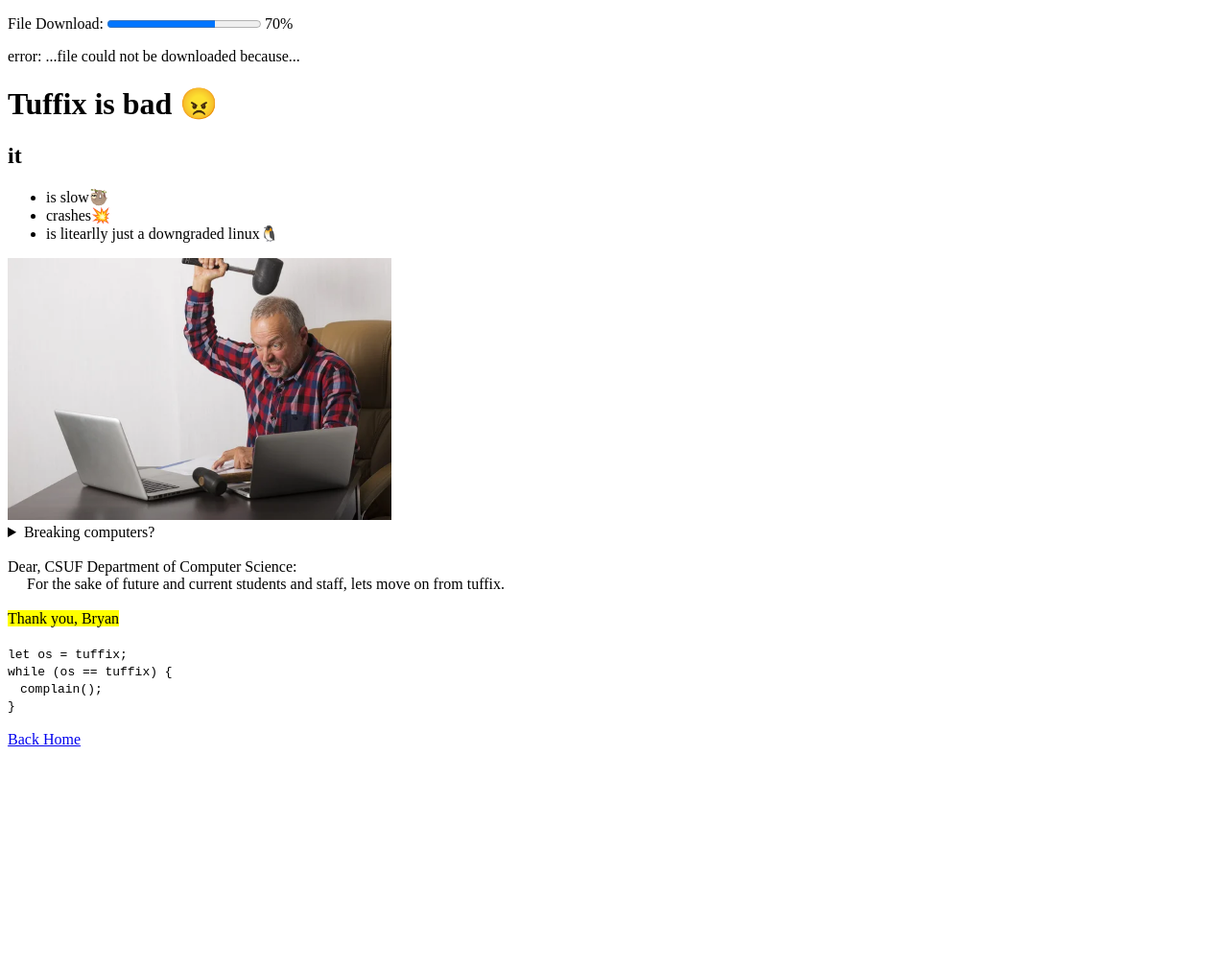
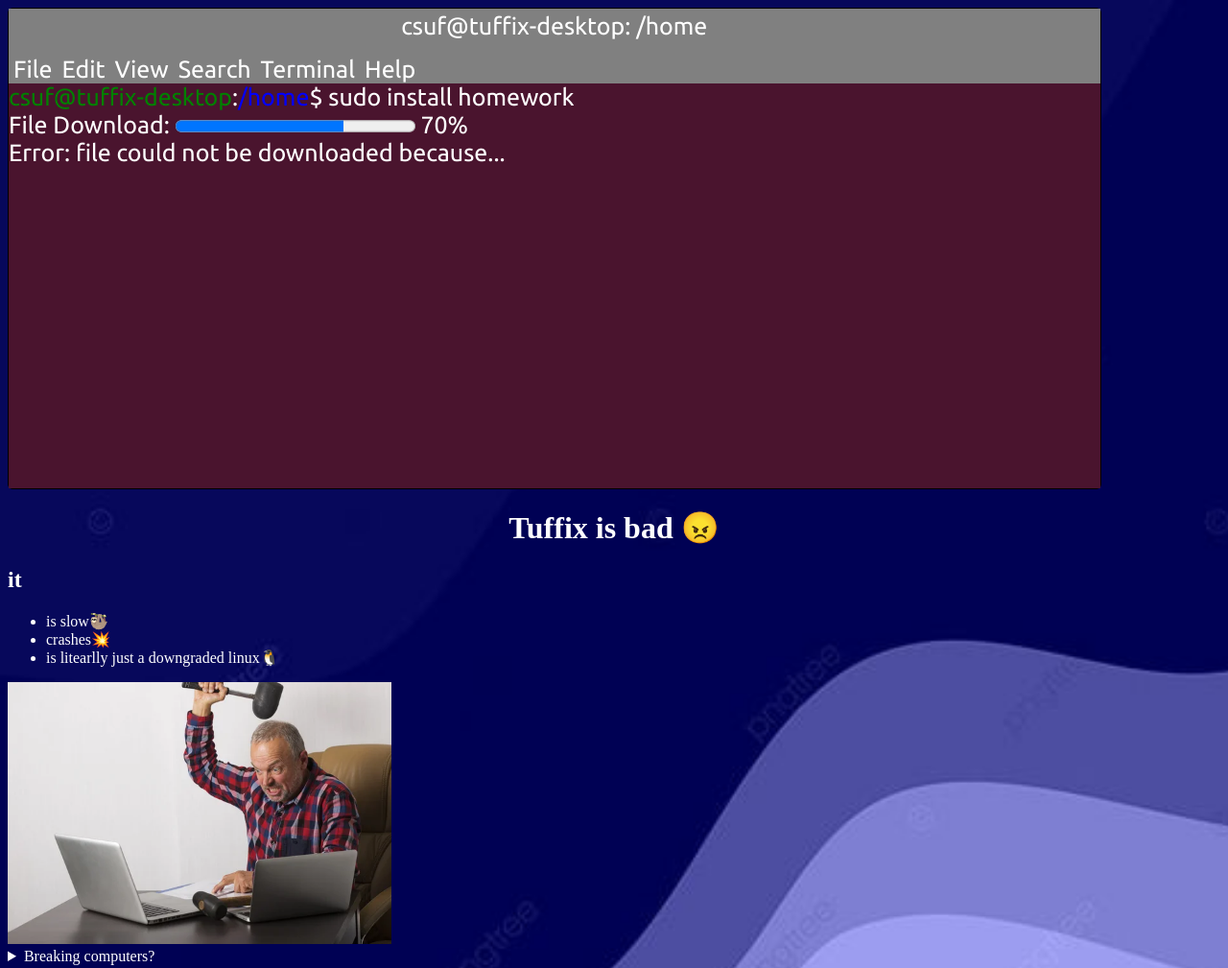
Before and after one commit to Pherbear/Front-End, a plain HTML site: page tuffix.html in a window 1280 px wide. Shown: the top 1009 px of the page at 96% size. Before the commit the page ends 800 px from the top, so only its background shows below. Drawn offline with Linux system fonts and the light colour scheme.

Commit message:
added many more styles

```diff
--- /dev/null
+++ b/style/embed.css
@@ -0,0 +1,3 @@
+body{
+    color: white;
+}
--- a/style/styles.css
+++ b/style/styles.css
@@ -1,6 +1,6 @@
-*{
-
+body {
+    background-image: url("../images/background.jpg");
+    background-repeat: no-repeat;
+    background-size: cover;
+    color: white;
 }
-ul{
-
-}
--- /dev/null
+++ b/style/tuffix.css
@@ -0,0 +1,118 @@
+.download{
+    position: relative;
+    width: max-content;
+    display: flex;
+    flex-wrap: wrap;
+}
+
+.console{
+    font-family: Ubuntu, "times new roman", times, roman, serif;
+    width: 90%;
+    height: 500px;
+    border: 1px solid black;
+    border-radius: 5px;
+    font-size: 25px;
+    display: flex;
+    flex-flow: column;
+}
+p{
+    margin-block-start: 0;
+    margin-block-end: 0;
+}
+.console .top-bar{
+    background: grey;
+}
+.console .top-bar .title{
+    text-align: center;
+    padding-top: 4px;
+    padding-bottom: 16px;
+}
+.console .top-bar .options ul{
+    margin: 0;
+    padding: 0;
+    list-style: none;
+    height: 15px;
+}
+.console .top-bar .options li{
+    display: block;
+    position: relative;
+    float: left;
+    width: fit-content;
+    padding-left: 5px;
+    padding-right: 5px;
+    text-align: center;
+}
+.console .top-bar .options li:hover{
+    background: rgb(216, 207, 207);
+    color: white;
+}
+.console .text{
+    background: rgb(74, 20, 46);
+    color: white;
+    display: flex;
+    flex-direction: column;
+    align-content: stretch;
+    height: 100%;
+}
+.console .text .bash{
+    display: flex;
+    flex-direction: row;
+}
+.console .text .bash .user{
+    color: green;
+}
+.console .text .bash .dir{
+    color: blue;
+}
+.console .text .output{
+    display: flex;
+    flex-direction: row;
+    justify-content: flex-start;
+    gap: 5px;
+}
+@keyframes flash {
+    0%{background: none;}
+    49%{background: none;}
+    50%{background: white;}
+    100%{background: white;}
+}
+
+.console .text .output .block{
+    animation: flash 1s infinite;
+    position: relative;
+    background: white;
+    width: 10px;
+    top: 5%;
+    height: 95%;
+}
+.bad{
+    position: relative;
+    text-align: center;
+    transition: 0.5s;
+}
+.bad:hover{
+    animation: spin 2s;
+}
+
+@keyframes spin {
+    to{
+        background: red;
+        transform: rotate(0deg);
+    }
+    from{
+        background: none;
+        transform: rotate(360deg);
+    }
+}
+.list{
+
+}
+.image{
+
+}
+.letter{
+
+}
+.code{
+
+}
--- a/tuffix.html
+++ b/tuffix.html
@@ -2,18 +2,60 @@
 <html>
     <head>
         <link rel="stylesheet" href="style/styles.css">
+        <link rel="stylesheet" href="style/tuffix.css">
+        <link rel="stylesheet" type="text/css" href="http://fonts.googleapis.com/css?family=Ubuntu:regular,bold&subset=Latin">
         <meta charset="UTF-8">
         <title>Tuffix is bad 😠</title>
     </head>
     <body>
+
+        <div class="console">
+                <div class ="top-bar">
+                    <div class="title">
+                        csuf@tuffix-desktop: /home
+                    </div>
+                    <div class="buttons"></div>
+                    <div class="options">
+                        <ul>
+                            <li>File</li>
+                            <li>Edit</li>
+                            <li>View</li>
+                            <li>Search</li>
+                            <li>Terminal</li>
+                            <li>Help</li>
+                        </ul>
+                    </div>
+                </div>
+                <div class ="text">
+                    <div class ="bash">
+                        <div class="user">
+                            csuf@tuffix-desktop
+                        </div>:
+                        <div class="dir">
+                            /home
+                        </div>
+                        $ sudo install homework
+                    </div>
+                    <div class="output">
+                        <div class="download">
                             <p>
                                 File Download:
                                 <progress value="0.7" max="1.0">
                                 </progress>
                                 70%
                             </p>
-    error: ...file could not be downloaded because...
+                        </div>
+                    </div>
+                    <div class ="output">
+                        <div>Error: file could not be downloaded because...</div>
+                        <div class ="block"></div>
+                    </div>
+                </div>
+        </div>
+        <div class="bad">
             <h1>Tuffix is bad 😠</h1>
+        </div>
+        <div class="list">
             <h2>it</h2>
             <ul>
                 <li>
@@ -26,6 +68,8 @@
                     is litearlly just a downgraded linux🐧
                 </li>
             </ul>
+        </div>
+        <div class="image">
             <img src="images/VeryAngry.jpg" width="400" alt="me breaking computer"/>
             <details>
                 <summary>
@@ -33,31 +77,32 @@
                 </summary>
                 This is me moments before breaking my computer trying to get tuffix to work for my OS class
             </details>
+        </div>
         <br/>
+        <div class="letter">
             <a>
                 Dear, CSUF Department of Computer Science:
             </a>
-    <br/>
+            <br>
             &emsp; For the sake of future and current students and staff, lets move on from tuffix.
-
             <br>
             <br>
             <mark>
                 Thank you, Bryan
             </mark><br><br>
-
-        <code>let os = tuffix;</code><br>
-        <code>while (os == tuffix) {</code><br>
-            <code>&emsp;complain();</code><br>
-            <code>}</code>
-
+        </div>
+        <div class="code">
+            <code>
+                let os = tuffix;        <br>
+                while (os == tuffix) {  <br>
+                    &emsp;complain();   <br>
+                }
+            </code>
+        </div>
         <br/>
         <br/>
         <a href="index.html">
             Back Home
         </a>
-
-
-
     </body>
 </html>
```
Also changed, not shown: embed.html (+1 -1 lines), index.html (+1 -5 lines), style/index.css (+11 -8 lines), css_properties.txt (deleted), images/background.jpg (added). Lines whose indentation alone changed are shown as unchanged.
